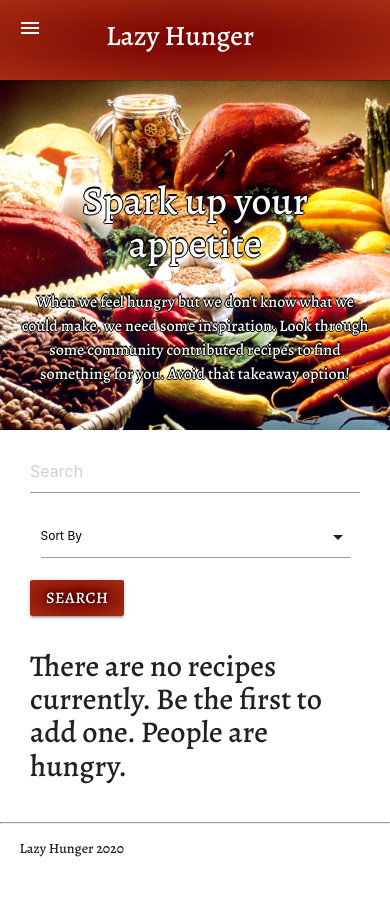
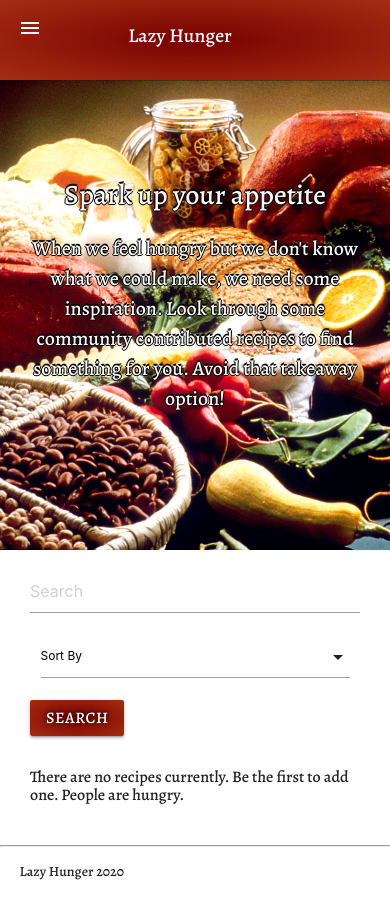
Before and after one commit to AllenGleeson/Lazy-Hunger, a Flask app: page / in a window 390 px wide. Before the commit the page ends 857 px from the top, so only its background shows below. Run offline with Flask 2, Linux system fonts and the light colour scheme; data that the repository does not hold is empty; some libraries are stand-ins or nearby versions; some web fonts are replaced.

Commit message:
Adjustments for mobile view.

```diff
--- a/static/css/style.css
+++ b/static/css/style.css
@@ -2,6 +2,7 @@
 
 body{
     font-family: 'Alegreya', serif;
+    background-color: white !important;
 }
 
 .bodycontainer{
@@ -340,12 +341,12 @@ h1{
 @media only screen and (max-width: 600px){
     nav .brand-logo {
         left: 0% !important;
-        font-size: 2.0rem !important;
+        font-size: 1.4rem !important;
         margin-left: 180px !important;
     }
 
-    .masthead{
-        height: 350px;
+    .sidenav{
+        width: auto !important;
     }
 
     .card-content{
@@ -375,15 +376,15 @@ h1{
     }
 
     h1 {
-        font-size: 2.8rem;
+        font-size: 2rem;
     }
 
     h2 {
-        font-size: 2.15rem;
+        font-size: 1.15rem;
     }
 
     .subheading {
-        font-size: 16px;
+        font-size: 20px;
     }
 }
 
--- a/templates/create_recipe.html
+++ b/templates/create_recipe.html
@@ -61,7 +61,7 @@
                         <label for="difficulty" class="active">Difficulty</label>
 
                         <select id="difficulty" name="difficulty" required>
-                            <option value="" selected>Choose your option</option>
+                            <option value="" selected>Option</option>
                             <option value="Easy">Difficulty: Easy</option>
                             <option value="Average">Difficulty: Average</option>
                             <option value="Hard">Difficulty: Hard</option>
@@ -75,7 +75,7 @@
                         <label for="serves" class="active">Serves</label>
 
                         <select id="serves" name="serves" required>
-                            <option value="" selected>Choose your option</option>
+                            <option value="" selected>Option</option>
                             <option value="1">Serves: 1</option>
                             <option value="2">Serves: 2</option>
                             <option value="3">Serves: 3</option>
```
